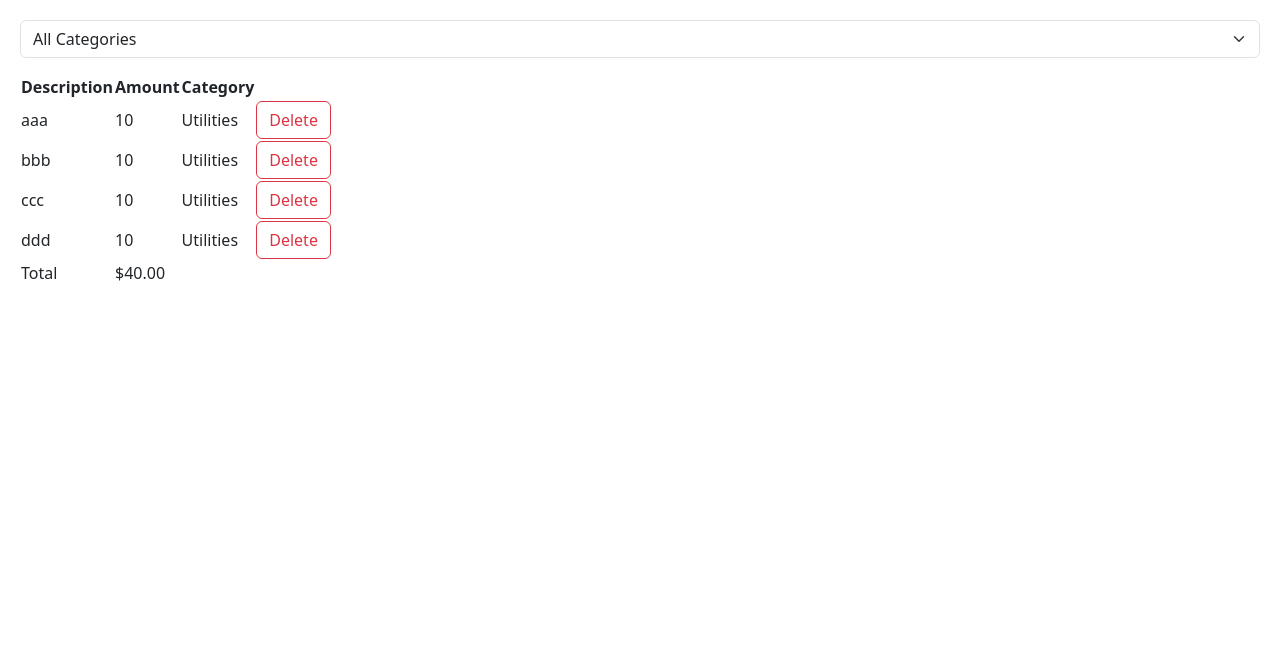
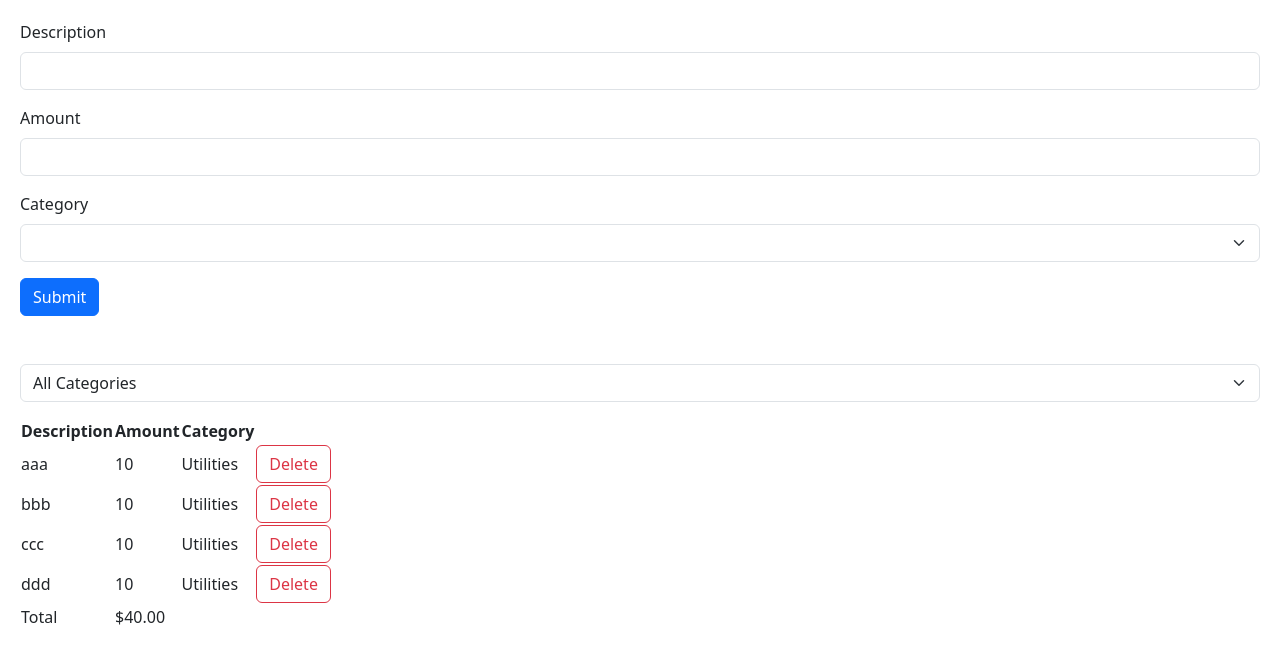
Before and after one commit to Pin3appl3ishan/react-moshpit, a React (Vite) app in the folder react-app/: page / in a window 1280 px wide. Shown: the top 662 px of the page. Built offline with nearby package versions, Linux system fonts and the light colour scheme.

Commit message:
Expense form

```diff
--- a/react-app/src/App.tsx
+++ b/react-app/src/App.tsx
@@ -1,9 +1,13 @@
 import { useState } from "react";
 import ExpenseList from "./expense-tracker/components/ExpenseList";
 import ExpenseFilter from "./expense-tracker/components/ExpenseFilter";
+import ExpenseForm from "./expense-tracker/components/ExpenseForm";
+
+export const categories = ["Groceries", "Utilities", "Entertainment"];
 
 function App() {
   const [selectedCategory, setSelectedCategory] = useState("");
+  // todo: make this expense list dynamic as per the input of user
   const [expenses, setExpenses] = useState([
     { id: 1, description: "aaa", amount: 10, category: "Utilities" },
     { id: 2, description: "bbb", amount: 10, category: "Utilities" },
@@ -11,12 +15,16 @@
     { id: 4, description: "ddd", amount: 10, category: "Utilities" },
   ]);
 
+  // we can compute it directly through existing variable so useState is not used here
   const visibleExpenses = selectedCategory
     ? expenses.filter((e) => e.category === selectedCategory)
     : expenses;
 
   return (
     <div>
+      <div className="mb-5">
+        <ExpenseForm/>
+      </div>
       <div className="mb-3">
         <ExpenseFilter
           onSelectCategory={(category) => setSelectedCategory(category)}
--- /dev/null
+++ b/react-app/src/expense-tracker/components/ExpenseForm.tsx
@@ -0,0 +1,37 @@
+import React from "react";
+import { categories } from "../../App";
+
+const ExpenseForm = () => {
+  return (
+    <form>
+      <div className="mb-3">
+        <label htmlFor="description" className="form-label">
+          Description
+        </label>
+        <input id="description" type="text" className="form-control    " />
+      </div>
+      <div className="mb-3">
+        <label htmlFor="amount" className="form-label">
+          Amount
+        </label>
+        <input id="amount" type="number" className="form-control" />
+      </div>
+      <div className="mb-3">
+        <label htmlFor="category" className="form-label">
+          Category
+        </label>
+        <select name="category" id="" className="form-select">
+          <option value=""></option>
+          {categories.map((category) => (
+            <option key={category} value={category}>
+              {category}
+            </option>
+          ))}
+        </select>
+      </div>
+      <button className="btn btn-primary">Submit</button>
+    </form>
+  );
+};
+
+export default ExpenseForm;
```
